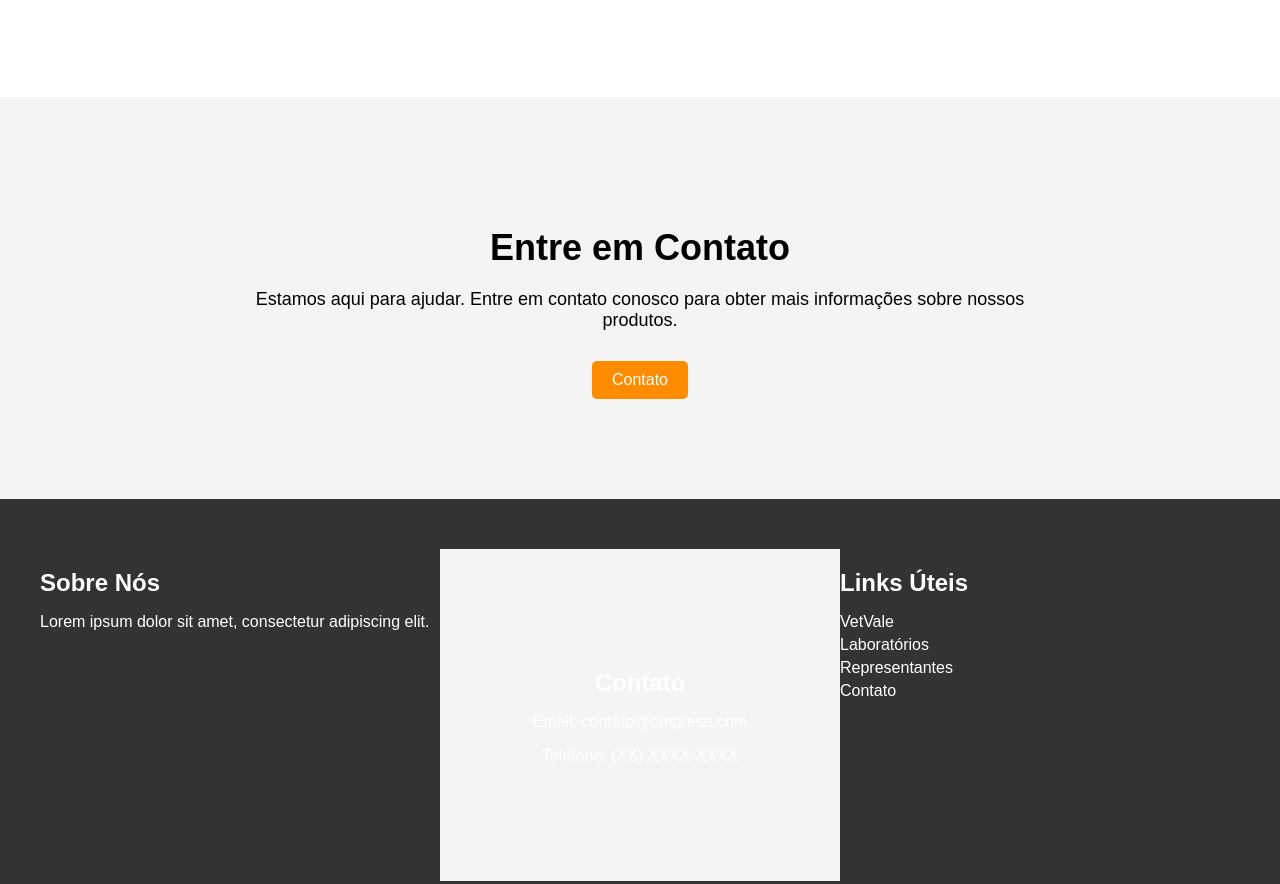
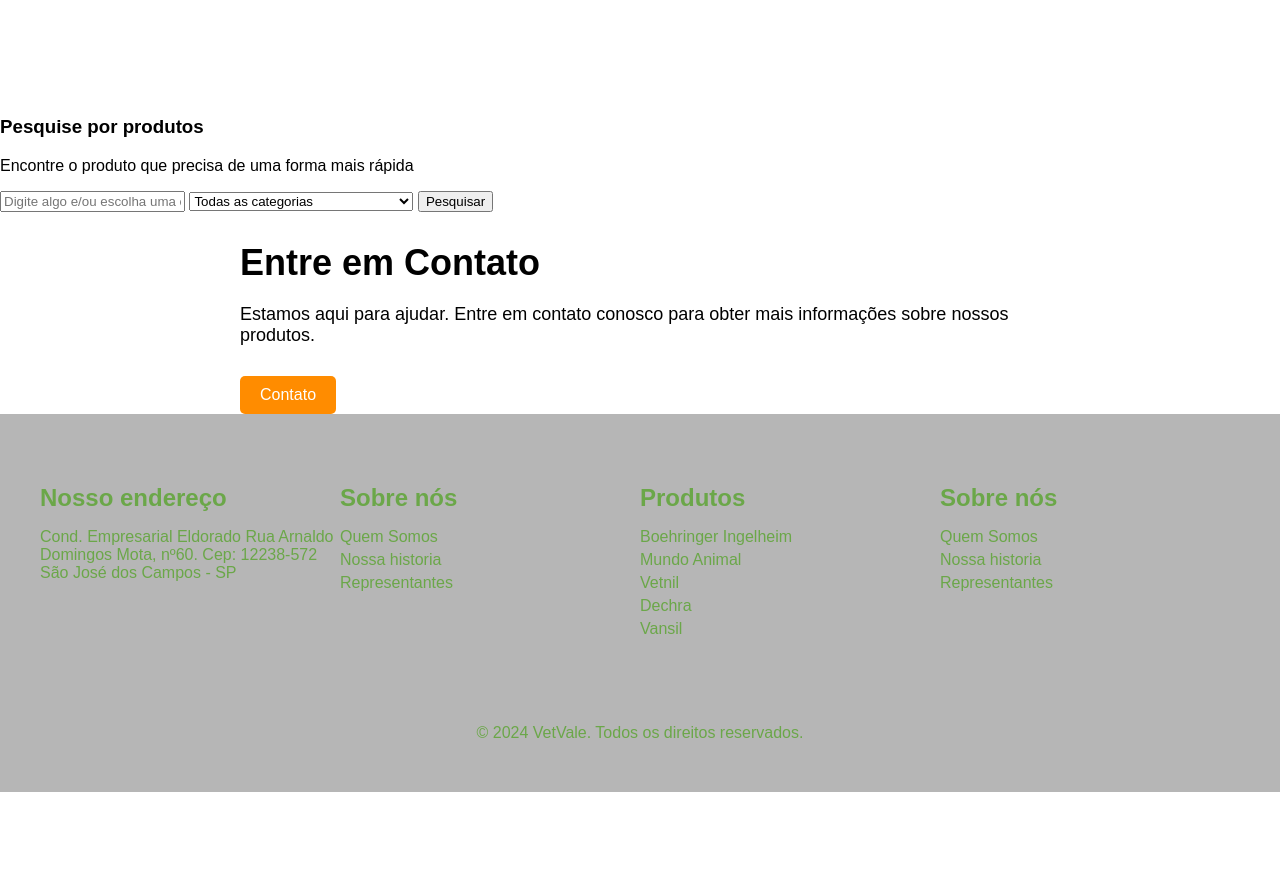
Before and after one commit to gonanderson/VetVale, a plain HTML site: page index.html in a window 1280 px wide. Shown: the part 1118-2002 px from the top of the page. After the commit the page ends 1910 px from the top, so only its background shows below. Drawn offline with Linux system fonts and the light colour scheme.

Commit message:
Seletor e rodape

```diff
--- a/index.html
+++ b/index.html
@@ -56,6 +56,39 @@
         </section>
     </section>
 
+    <div class="content-site">
+        <div class="container-xl">
+          <h3>Pesquise por produtos</h3>
+          <p>Encontre o produto que precisa de uma forma mais rápida</p>
+            <div class="form">
+                <input type="text" name="s" placeholder="Digite algo e/ou escolha uma categoria">
+                <select name="categoria" id="cat-select" onchange="javascript:location.href=this.value">
+                    <option value="">Todas as categorias</option>
+                    <option value="">Anti-Infecciosos</option>
+                    <option value="">Aparelho Cardiovascular......</option>
+                    <option value="">Aparelho Digestivo</option>
+                    <option value="">Aparelho Genitourinário......</option>
+                    <option value="">Aparelho Respiratório......</option>
+                    <option value="">Aparelho Músculo Esquelético......</option>
+                    <option value="">Dermatológicos</option>
+                    <option value="">Vitaminas</option>
+                    <option value="">Diversos</option>
+                    <option value="">Saúde Bucal</option>
+                    <option value="">Genéricos</option>
+                    <option value="">Dor</option>
+                    <option value="">Saúde Feminina</option>
+                    <option value="">Sistema Nervoso Central......</option>
+                    <option value="">Saúde Ocular</option>
+                    <option value="">Cuidados com a Pele</option>
+                    <option value="">Pediatria</option>
+                    <option value="">Pequenos Animais</option>
+                    <option value="">Grandes Animais</option>
+                </select>
+                <button href="javascript:this.submit()">Pesquisar</button>
+            </div>
+        </div>
+    </div>
+
     <section class="contact">
         <div class="contact-content">
             <h2>Entre em Contato</h2>
@@ -67,21 +100,36 @@
     <footer>
         <div class="footer-content">
             <div class="footer-section about">
-                <h2>Sobre Nós</h2>
-                <p>Lorem ipsum dolor sit amet, consectetur adipiscing elit.</p>
+                <h2>Nosso endereço</h2>
+                <p>Cond. Empresarial Eldorado
+                    Rua Arnaldo Domingos Mota, nº60.
+                    Cep: 12238-572
+                    São José dos Campos - SP</p>
             </div>
-            <div class="footer-section contact">
-                <h2>Contato</h2>
-                <p>Email: contato@empresa.com</p>
-                <p>Telefone: (XX) XXXX-XXXX</p>
+            <div class="footer-section links about">
+                <h2>Sobre nós</h2>
+                <ul>
+                    <li><a href="#">Quem Somos</a></li>
+                    <li><a href="#">Nossa historia</a></li>
+                    <li><a href="#">Representantes</a></li>
+                </ul>
             </div>
-            <div class="footer-section links">
-                <h2>Links Úteis</h2>
+            <div class="footer-section links products">
+                <h2>Produtos</h2>
                 <ul>
-                    <li><a href="#">VetVale</a></li>
-                    <li><a href="#">Laboratórios</a></li>
+                    <li><a href="#">Boehringer Ingelheim</a></li>
+                    <li><a href="#">Mundo Animal</a></li>
+                    <li><a href="#">Vetnil</a></li>
+                    <li><a href="#">Dechra</a></li>
+                    <li><a href="#">Vansil</a></li>
+                </ul>
+            </div>
+            <div class="footer-section links contact">
+                <h2>Sobre nós</h2>
+                <ul>
+                    <li><a href="#">Quem Somos</a></li>
+                    <li><a href="#">Nossa historia</a></li>
                     <li><a href="#">Representantes</a></li>
-                    <li><a href="#">Contato</a></li>
                 </ul>
             </div>
         </div>
--- a/styles.css
+++ b/styles.css
@@ -70,11 +70,11 @@ nav ul li a:hover {
     border-radius: 5px;
 }
 
-.contact {
+/* .contact {
     background-color: #f4f4f4;
     padding: 100px 0;
     text-align: center;
-}
+} */
 
 .contact-content {
     max-width: 800px;
@@ -96,8 +96,8 @@ nav ul li a:hover {
 }
 
 footer {
-    background-color: #333;
-    color: #fff;
+    background-color: #b6b6b6;
+    color: #6ba749;
     padding: 50px 0;
 }
 
@@ -128,7 +128,7 @@ footer {
 }
 
 .footer-section ul li a {
-    color: #fff;
+    color:#6ba749;
     text-decoration: none;
 }
 
@@ -138,5 +138,17 @@ footer {
 
 .footer-bottom {
     text-align: center;
-    margin-top: 30px;
+    margin-top: 50px;
 }
+
+/* aqui é o form */
+
+form {
+    display: block;
+    margin-top: 0em;
+    unicode-bidi: isolate;
+}
+
+.container-xl {
+
+}
```
Also changed, not shown: vetvale.html (deleted, +0 -11 lines).
